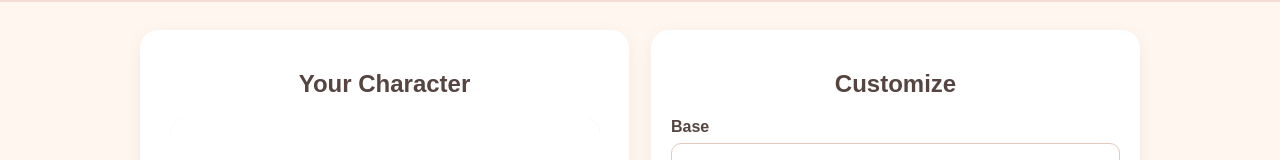
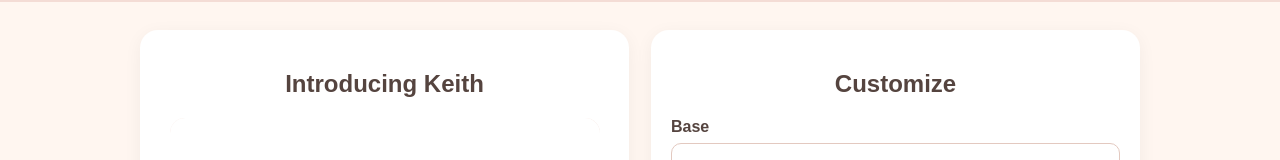
Before and after one commit to missphantom199-dotcom/Keith-Generator, a plain HTML site: page index.html in a window 1280 px wide. Shown: the part 122-282 px from the top of the page. Drawn offline with Linux system fonts and the light colour scheme.

Commit message:
Change character name from 'Your Character' to 'Introducing Keith'

```diff
--- a/index.html
+++ b/index.html
@@ -16,7 +16,7 @@
 
   <main>
     <section class="preview">
-      <h2>Your Character</h2>
+      <h2>Introducing Keith</h2>
 
       <div class="avatar-stage">
         <canvas id="avatarCanvas" width="1024" height="1024"></canvas>
```
